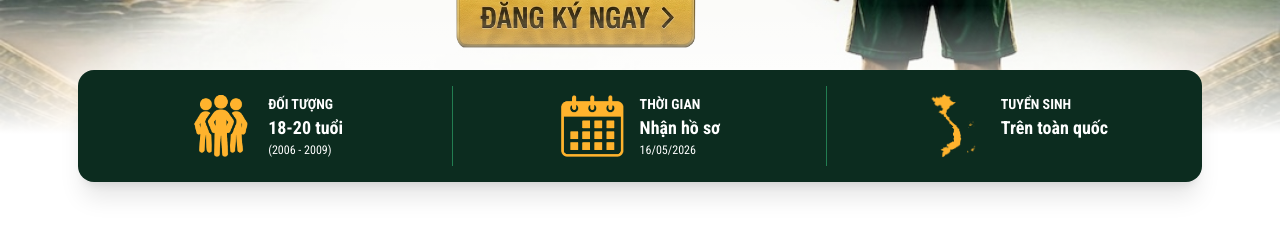
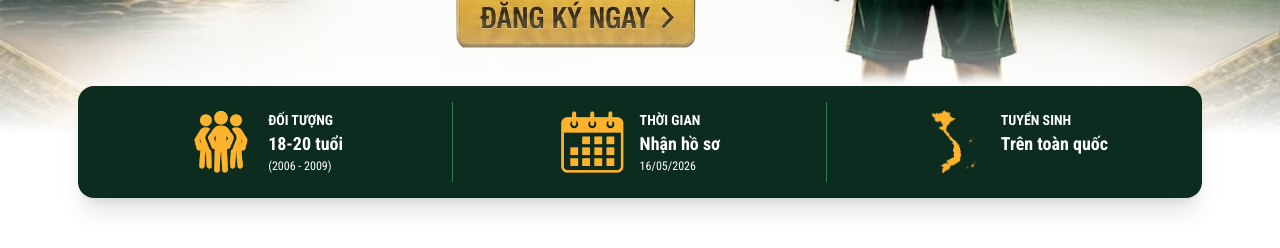
Before and after one commit to iamcot/11onfield, a Next.js app in the folder frontend-app/: page / in a window 1280 px wide. Shown: the part 466-714 px from the top of the page. Built offline with nearby package versions, Linux system fonts and the light colour scheme; no server answers.

Commit message:
fix windows

```diff
--- a/frontend-app/src/components/landing/HeroSection.tsx
+++ b/frontend-app/src/components/landing/HeroSection.tsx
@@ -41,7 +41,7 @@ export default function HeroSection() {
       </div>
 
       {/* Blur gradient overlay at bottom */}
-      <div className="absolute bottom-0 left-0 right-0 h-32 bg-gradient-to-t from-white via-white/50 to-transparent"></div>
+      <div className="absolute bottom-0 left-0 right-0 h-48 md:h-32 bg-gradient-to-t from-white via-white/50 to-transparent"></div>
     </section>
   );
 }
--- a/frontend-app/src/components/landing/RecruitmentInfoSection.tsx
+++ b/frontend-app/src/components/landing/RecruitmentInfoSection.tsx
@@ -1,6 +1,6 @@
 export default function RecruitmentInfoSection() {
   return (
-    <section id="recruitment-info" className="relative -mt-16 px-4 mb-8">
+    <section id="recruitment-info" className="relative -mt-8 md:-mt-12 px-4 mb-8">
       <div className="w-[90%] max-w-6xl mx-auto bg-green-700 rounded-2xl shadow-xl overflow-hidden">
         <div className="grid grid-cols-3 gap-0">
           {/* Column 1: Đối tượng */}
```
